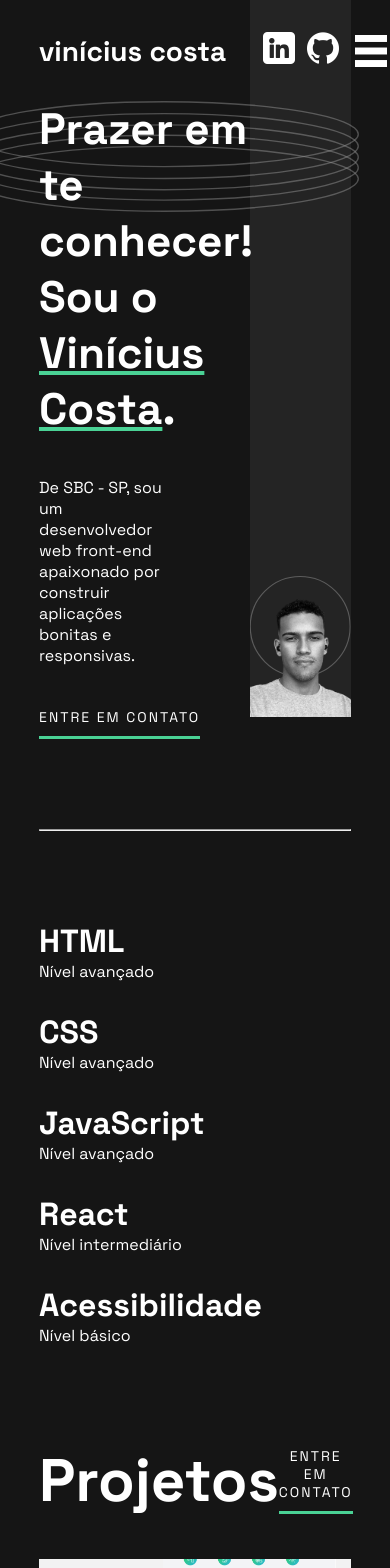
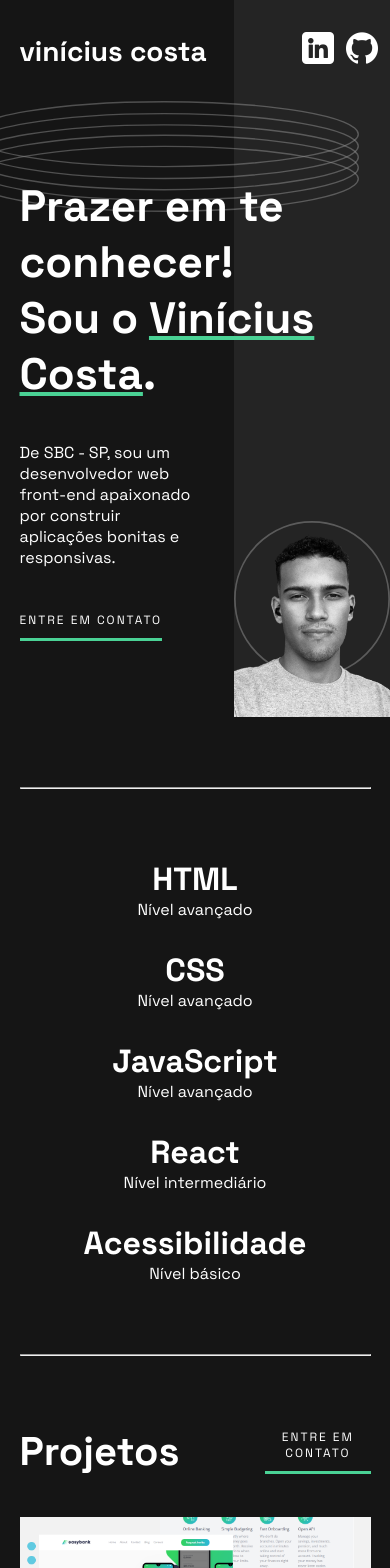
Before and after one commit to Vinicius-C13/my-portfolio, a React (Create React App) app: page / in a window 390 px wide. Shown: the top 1568 px of the page. Built offline with nearby package versions, Linux system fonts and the light colour scheme.

Commit message:
Desktop version finished, tablet version finished, mobile version almost done

```diff
--- a/src/App.js
+++ b/src/App.js
@@ -6,6 +6,7 @@ import Projects from './components/Projects';
 import AboutMe from './components/AboutMe';
 import Contact from './components/Contact';
 import Footer from './components/Footer';
+import Divider from './components/utils/Divider';
 
 function App() {
   return (
@@ -13,7 +14,9 @@ function App() {
       <Header />
       <FirstSection />
       <Abilities />
+      <Divider />
       <Projects />
+      <Divider />
       <AboutMe />
       <Contact />
       <Footer />
--- a/src/components/Contact.js
+++ b/src/components/Contact.js
@@ -11,9 +11,9 @@ export default function Contact() {
                     Por favor, preencha o formulário e eu te responderei o mais rápido possível.
                 </p>
                 <form>
-                    <input placeholder='NOME'/>
-                    <input placeholder='EMAIL'/>
-                    <textarea placeholder='MENSAGEM'></textarea>
+                    <input placeholder='NOME' type='text' required/>
+                    <input placeholder='EMAIL' type='email' required/>
+                    <textarea placeholder='MENSAGEM' required></textarea>
                     <FormBtn />
                 </form>
             </div>
--- a/src/components/FirstSection.js
+++ b/src/components/FirstSection.js
@@ -1,6 +1,7 @@
 import React from 'react';
 import rings from '../assets/rings.svg';
-import ContactBtn from './utils/TextBtn'
+import ContactBtn from './utils/TextBtn';
+import Divider from './utils/Divider';
 
 export default function Section() {
 
@@ -20,7 +21,7 @@ export default function Section() {
                     <ContactBtn link='#contact'/>
                 </div>
             </div>
-            <hr className='section-divider'/>
+            <Divider class='all-time'/>
         </>
     )
 }
--- a/src/components/Header.js
+++ b/src/components/Header.js
@@ -1,7 +1,7 @@
 import React from 'react';
 import SocialsBtn from './utils/SocialsBtn';
-import navButton from '../assets/nav-button.svg';
 import ellipse from '../assets/ellipse.svg';
+//import navButton from '../assets/nav-button.svg';
 
 export default function Header() {
     return (
@@ -19,7 +19,6 @@ export default function Header() {
                     </div>
                 </div>
             </div>
-            <img src={navButton} alt='nav button' />
         </header>
     )
 }
--- /dev/null
+++ b/src/components/utils/Divider.js
@@ -0,0 +1,9 @@
+import React from "react";
+
+export default function Divider(props) {
+    return (
+        <div class="section-container">
+            <hr className={`section-divider ${props.class || ''}`}/>
+        </div>
+    )
+}
--- a/src/components/utils/TextBtn.js
+++ b/src/components/utils/TextBtn.js
@@ -14,7 +14,7 @@ export default function Button(props) {
         width: 'fit-content',
         height: 'fit-content',
         color: 'white',
-        fontSize: '14px',
+        fontSize: 'clamp(12px,1.5vw, 14px)',
         letterSpacing: '2px'
     }
 
--- a/src/index.css
+++ b/src/index.css
@@ -22,7 +22,7 @@ p {
 img {max-width: 100%;}
 
 h2 {
-    font-size: 60px;
+    font-size: max(4vw, 40px);
 }
 
 html {
@@ -31,6 +31,16 @@ html {
 
 a:hover, button:hover {
     cursor: pointer;
+}
+
+.section-divider {
+    opacity: 0;
+    margin-block: 40px;
+}
+
+.section-divider.all-time {
+    opacity: 1;
+    margin-block: 70px;
 }
 
 
@@ -46,8 +56,8 @@ a:hover, button:hover {
 }
 
 .section-divider {
-    width: 80%;
-    margin-block: 90px;
+    width: 100%;
+    margin-block: 40px;
 }
 
 .items-container {
@@ -127,6 +137,7 @@ header {
     flex-direction: column;
     justify-content: center;
     grid-column: 2 / 3;
+    z-index: 20;
 }
 
 #first-section > *:not(:last-child){
@@ -134,7 +145,7 @@ header {
 }
 
 #first-section > h1{
-    font-size: max(5vw, 44px);
+    font-size: clamp(44px, 5.5vw, 68px);
 }
 
 #first-section > h1 > span {
@@ -155,7 +166,6 @@ header {
 }
 
 /*Second section*/
-.abilities {margin-bottom: 6rem}
 
 .abilities > .items-container {
     grid-template-columns: repeat(auto-fill, minmax(270px, 1fr));
@@ -170,15 +180,21 @@ header {
 }
 
 .projects > :first-child {
-    display: flex;
+    display: grid;
+    grid-template-columns: 60% 30%;
     justify-content: space-between;
     align-items: center;
+    gap: 10px;
+}
+
+.projects > :first-child > a {
+    width: fit-content;
+    justify-self: flex-end;
 }
 
 .section-container.projects {
     grid-template-rows: auto;
     row-gap: 40px;
-    margin-bottom: 6rem;
 }
 
 .section-container.projects>* {
@@ -242,7 +258,7 @@ header {
 .contact > div > form {
     display: flex;
     flex-direction: column;
-    gap: 20px;
+    gap: 40px;
     grid-column: 2;
     grid-row: 1/3;
 }
@@ -255,7 +271,7 @@ input, textarea {
     border: none;
     outline: none;
     color: #FFFFFF;
-    border-bottom: 2px solid #FFFFFF;
+    border-bottom: 2px solid rgba(255, 255, 255, .3);
     background-color: transparent;
 }
 
@@ -264,8 +280,13 @@ textarea {
     resize: none;
 }
 
-input:focus-visible {
+input:focus-visible, textarea:focus-visible {
+    border-color: #FFFFFF;
     outline: none;
+}
+
+input:invalid, textarea:invalid {
+    border-color: rgb(255, 96, 96);
 }
 
 input::placeholder, textarea::placeholder {
@@ -308,3 +329,64 @@ input::placeholder, textarea::placeholder {
     aspect-ratio: 547/415;
     background-color: rgba(0, 0, 0, .8);
 }
+
+@media(max-width: 45rem) {
+
+        .section-container > .header {
+            grid-column: 2/4;
+        }
+
+        /*first-section*/
+        #first-section {
+            max-width: 85%;
+        }
+
+        #first-section > h1 {
+            font-size: clamp(44px, 10vw, 54px);
+        }
+
+        .photo-container {
+            width: 40vw;
+            right: 0;
+        }
+
+        /*forth section*/
+        .contact > div {
+            grid-template-columns: 1fr;
+            grid-auto-rows: auto;
+            column-gap: unset;
+            row-gap: 30px;
+        }
+        .contact > div > h2 {text-align: center;}
+
+        .contact > div > p {
+            grid-column: unset;
+            text-align: center;
+        }
+
+        .contact > div > form {
+            grid-column: unset;
+            grid-row: unset;
+        }
+}
+
+@media(max-width: 35rem) {
+    .section-container {
+        display: grid;
+        grid-template-columns: 5% 90% 5%;
+    }
+
+    .section-divider {
+        opacity: 1;
+        margin-block: 70px;
+    }
+
+    /*first section*/
+
+    /*second section*/
+    .abilities > div > * {
+        text-align: center;
+    }
+
+    /*third section*/
+}
```
